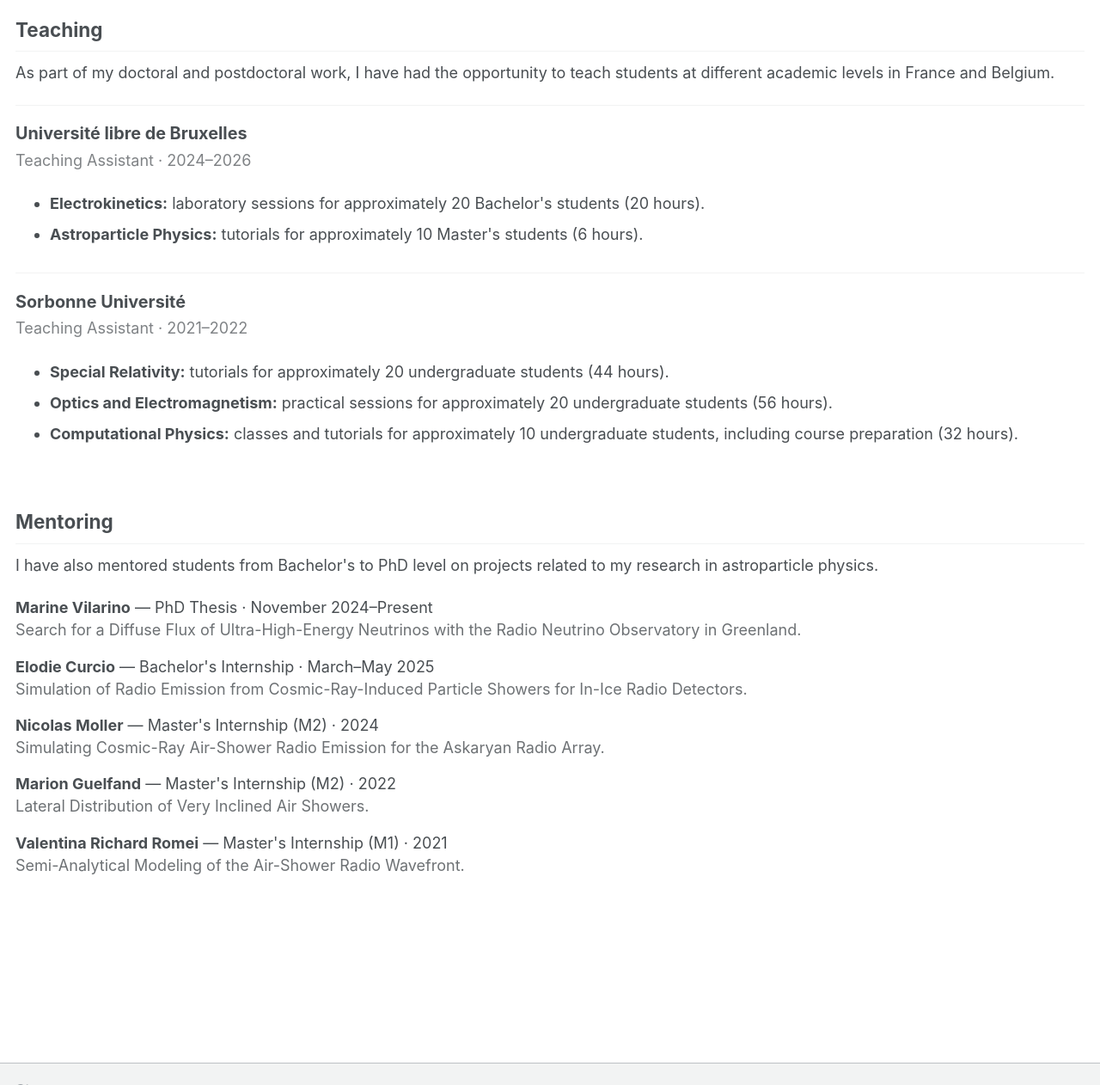
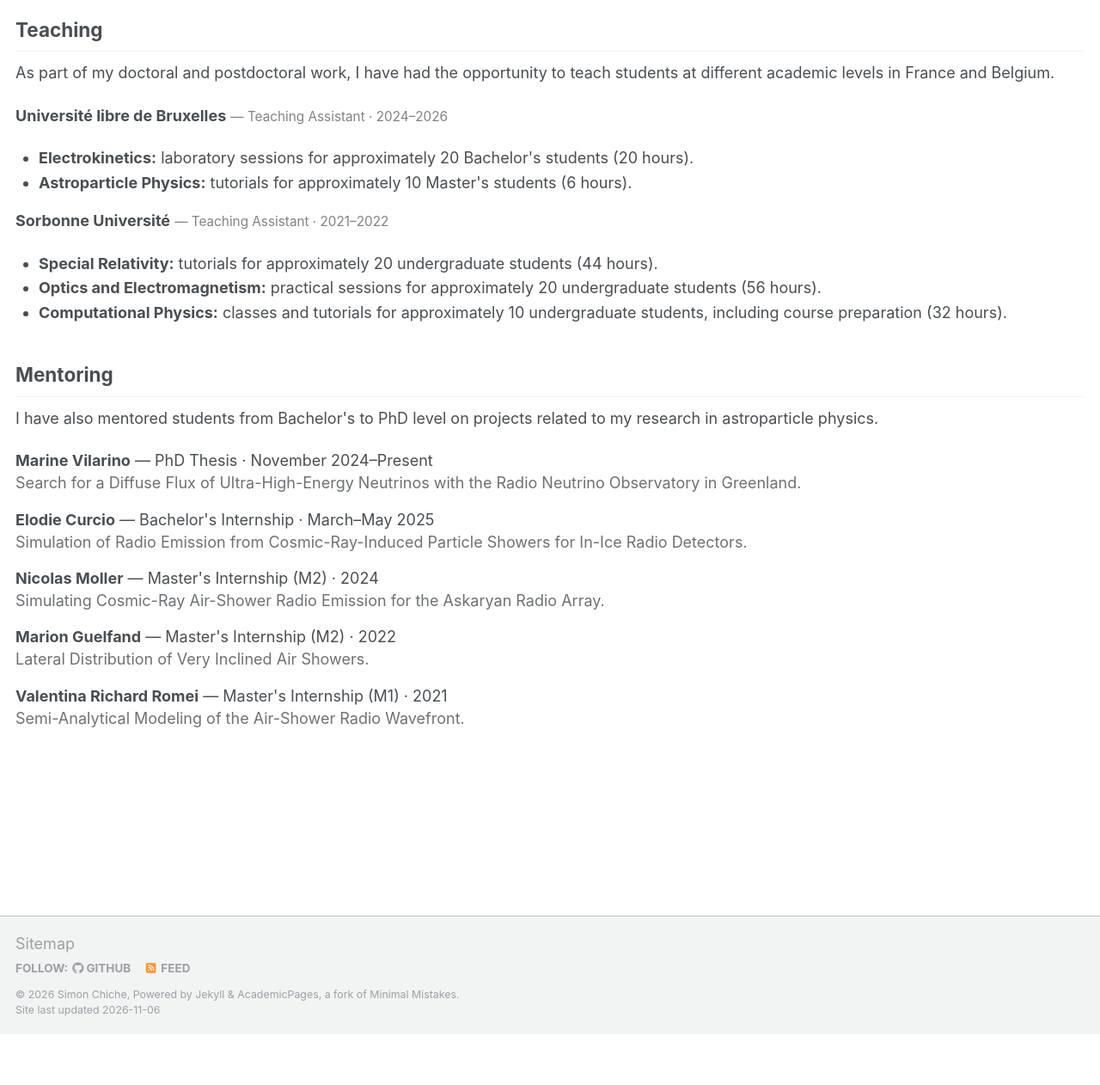
Before and after one commit to simonchiche/simonchiche.github.io, a Jekyll site: the page built from _pages/teaching-and-outreach.html, in a window 1280 px wide and 1400 px high, scrolled down 551 px, cut to the strip 138-1400 px from the top of the window. Shown: the whole strip at 86% size. Built offline with Jekyll 4.4.1, drawn with Linux system fonts in a browser that asks for light colours; after the commit the page ends 1892 px from its top, so only the background shows below that.

Commit message:
updated teaching section to make it more compact

```diff
--- a/_pages/teaching-and-outreach.html
+++ b/_pages/teaching-and-outreach.html
@@ -30,6 +30,7 @@ redirect_from:
 
 
 
+
 <h2>Teaching</h2>
 
 <p>As part of my doctoral and postdoctoral work, I have had the opportunity to teach students at different academic levels in France and Belgium.</p>
@@ -37,8 +38,10 @@ redirect_from:
 <div class="teaching-entries">
 
   <div class="teaching-entry">
-    <h3>Université libre de Bruxelles</h3>
-    <p class="teaching-entry__meta">Teaching Assistant · 2024–2026</p>
+    <p class="teaching-entry__heading">
+      <strong>Université libre de Bruxelles</strong>
+      <span class="teaching-entry__meta">— Teaching Assistant · 2024–2026</span>
+    </p>
     <ul>
       <li><strong>Electrokinetics:</strong> laboratory sessions for approximately 20 Bachelor's students (20 hours).</li>
       <li><strong>Astroparticle Physics:</strong> tutorials for approximately 10 Master's students (6 hours).</li>
@@ -46,8 +49,10 @@ redirect_from:
   </div>
 
   <div class="teaching-entry">
-    <h3>Sorbonne Université</h3>
-    <p class="teaching-entry__meta">Teaching Assistant · 2021–2022</p>
+    <p class="teaching-entry__heading">
+      <strong>Sorbonne Université</strong>
+      <span class="teaching-entry__meta">— Teaching Assistant · 2021–2022</span>
+    </p>
     <ul>
       <li><strong>Special Relativity:</strong> tutorials for approximately 20 undergraduate students (44 hours).</li>
       <li><strong>Optics and Electromagnetism:</strong> practical sessions for approximately 20 undergraduate students (56 hours).</li>
--- a/_sass/_teaching-outreach.scss
+++ b/_sass/_teaching-outreach.scss
@@ -30,27 +30,39 @@
   overflow-wrap: break-word;
 }
 
-/* Teaching */
+
+/* Compact teaching section */
 
 .teaching-entry {
-  padding: 1.2em 0;
-  border-top: 1px solid $border-color;
+  margin-bottom: 1em;
+  padding: 0;
+  border: none;
 
-  h3 {
+  &__heading {
     margin: 0 0 0.25em;
-    font-size: 1.1em;
+    line-height: 1.45;
   }
 
   &__meta {
-    margin: 0 0 0.8em;
     font-size: 0.85em;
     opacity: 0.7;
   }
 
   ul {
-    margin-bottom: 0;
+    margin: 0 0 0 1.5em;
+    padding: 0;
+    line-height: 1.45;
+  }
+
+  li {
+    margin-bottom: 0.15em;
   }
 }
+
+.teaching-entry:last-child {
+  margin-bottom: 0;
+}
+
 
 
 /* Compact mentoring section */
```
